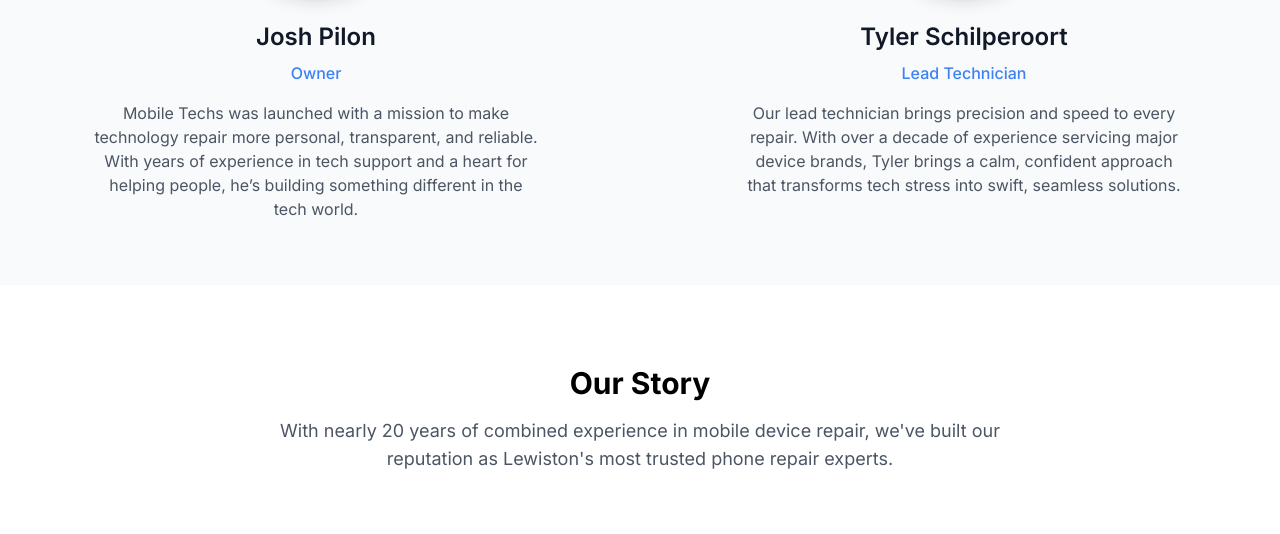
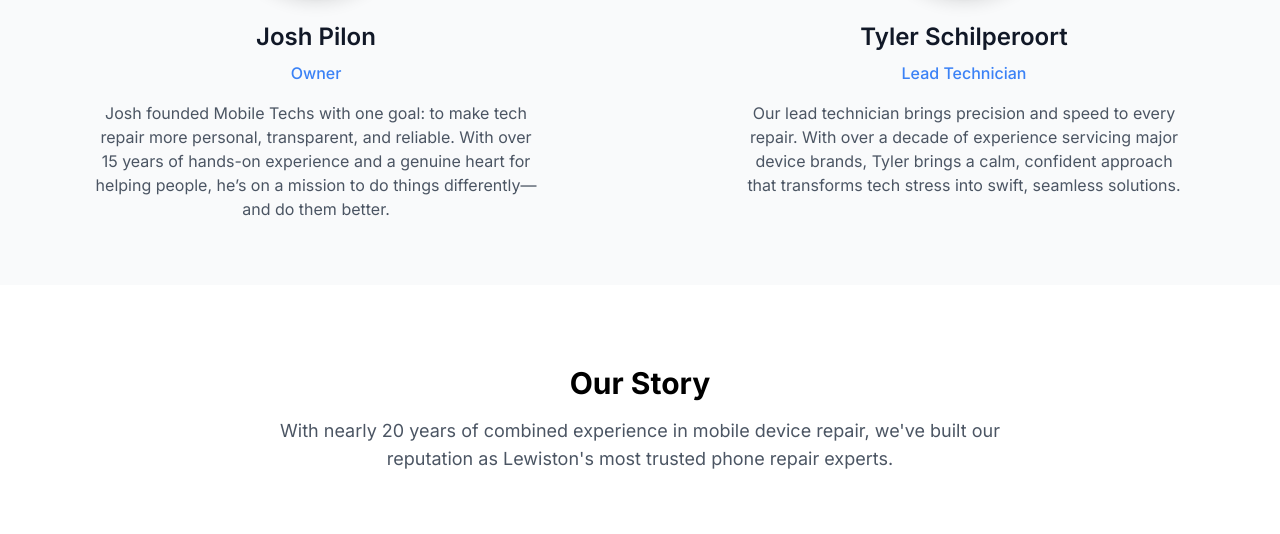
Before and after one commit to joshpilon/mobile-techs, a plain HTML site: page about.html in a window 1280 px wide. Shown: the part 855-1389 px from the top of the page. Drawn offline with nearby package versions, Linux system fonts and the light colour scheme.

Commit message:
Update about.html

```diff
--- a/about.html
+++ b/about.html
@@ -111,7 +111,7 @@ Meet the Team
         <h3 class="text-2xl font-semibold text-gray-900 mb-2">Josh Pilon</h3>
         <p class="text-primary font-medium mb-4">Owner</p>
         <p class="text-gray-600 max-w-md mx-auto">
-          Mobile Techs was launched with a mission to make technology repair more personal, transparent, and reliable. With years of experience in tech support and a heart for helping people, he’s building something different in the tech world.
+          Josh founded Mobile Techs with one goal: to make tech repair more personal, transparent, and reliable. With over 15 years of hands-on experience and a genuine heart for helping people, he’s on a mission to do things differently—and do them better.
         </p>
       </div>
 
```
